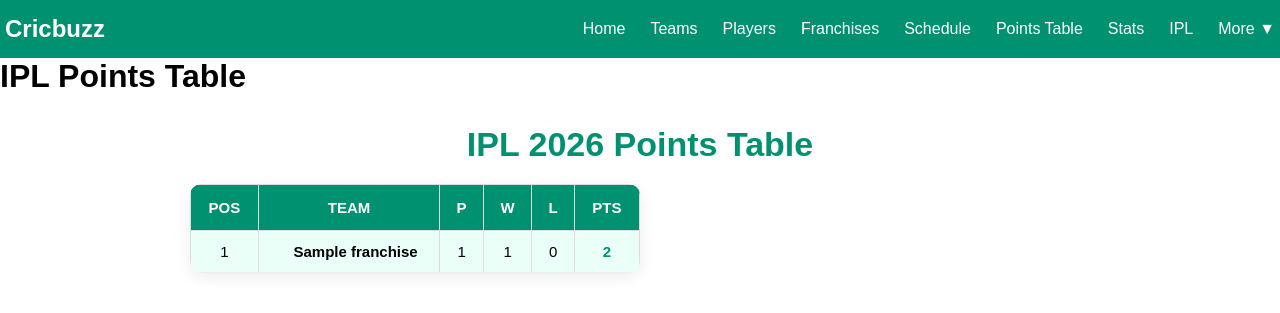
After one commit to praveen-aitipamula/cricbuzz, a Django app: page /matches/pointstable/ in a window 1280 px wide. The commit adds this page. Shown: the top 313 px of the page. Run offline with Django 5.2, Linux system fonts and the light colour scheme; tables that the repository leaves empty hold one stand-in row (values such as "Sample post").

Commit message:
points table implemented

```diff
--- a/franchises/models.py
+++ b/franchises/models.py
@@ -54,7 +54,7 @@
     class Meta:
         constraints = [
             models.UniqueConstraint(
-                fields=["player"],
+                fields=["match","player"],
                 name="unique_player_match_playing11"
             )
         ]
--- a/matches/urls.py
+++ b/matches/urls.py
@@ -1,11 +1,12 @@
 from django.urls import path
-from .views import ManageMatchView, MatchDetailView, MatchListView, MatchResultView
+from .views import ManageMatchView, MatchDetailView, MatchListView, MatchResultView,PointsTableView
 
 urlpatterns = [
     path("schedule/", MatchListView, name="match_list"),
     path("schedule/<int:pk>/", MatchDetailView, name="match_detail"),
     path("<int:pk>/manage", ManageMatchView, name="manage_match"),
     path("<int:pk>/result", MatchResultView, name="match_result"),
+    path("pointstable/",PointsTableView,name="points_table"),
 
 
 ]
--- a/matches/views.py
+++ b/matches/views.py
@@ -1,8 +1,11 @@
 from multiprocessing import context
 
 from django.shortcuts import redirect, render
-from .models import Match
+
+from franchises.views import franchise
+from .models import Match, Franchise
 from franchises.models import FranchisePlaying11,MatchPlaying11
+from django.db.models import Q
 
 def MatchListView(request):
     matches = Match.objects.all()
@@ -103,3 +106,40 @@
         "match": match,
     }
     return render(request, "match_result.html", context)
+
+
+def PointsTableView(request):
+    table =[]
+
+    franchises = Franchise.objects.all()
+
+
+
+    for franchise in franchises:
+        played = Match.objects.filter(status="Completed").filter(Q(team1=franchise)|Q(team2=franchise)).count()
+
+        won = Match.objects.filter(status="Completed",winner=franchise).count()
+
+        lost = played-won
+
+        points = int(won) * 2
+
+        table.append({
+            "team": franchise,
+            "played": played,
+            "won": won,
+            "lost": lost,
+            "points": points,
+        })
+        table = sorted(
+            table,
+            key=lambda x: x["points"],
+            reverse=True
+        )
+
+        context={
+            "table": table,
+        }
+
+
+    return render(request,"points_table.html",context)
--- a/static/css/style.css
+++ b/static/css/style.css
@@ -1002,3 +1002,68 @@
 .match-container{
     zoom: 85%;
 }
+.points-table-container{
+    max-width:900px;
+    margin:30px auto;
+}
+
+.points-title{
+    text-align:center;
+    color:#009270;
+    margin-bottom:20px;
+    font-size:34px;
+}
+
+.points-table{
+    width:50%;
+    border-collapse:collapse;
+    background:#fff;
+    border-radius:12px;
+    overflow:hidden;
+    box-shadow:0 4px 15px rgba(0,0,0,0.08);
+}
+
+.points-table thead{
+    background:#009270;
+    color:white;
+}
+
+.points-table th{
+    padding:14px;
+    font-size:15px;
+    text-transform:uppercase;
+}
+
+.points-table td{
+    padding:12px;
+    text-align:center;
+    border-bottom:1px solid #eee;
+    font-size:15px;
+}
+
+.points-table tbody tr:hover{
+    background:#f5fbf9;
+}
+
+.team-cell{
+    font-weight:700;
+    text-align:left;
+    padding-left:25px !important;
+}
+
+.points-cell{
+    font-weight:700;
+    color:#009270;
+}
+
+.points-table tbody tr:nth-child(1){
+    background:#e9fff8;
+}
+
+.points-table tbody tr:nth-child(2){
+    background:#f6fffc;
+}
+
+.points-table tbody tr:nth-child(3){
+    background:#fbfffe;
+}
--- a/templates/base.html
+++ b/templates/base.html
@@ -22,6 +22,11 @@
         <li><a href="/players/">Players</a></li>
         <li><a href="/franchises/">Franchises</a></li>
         <li><a href="/matches/schedule/">Schedule</a></li>
+       <li>
+            <a href="{% url 'points_table' %}">
+                Points Table
+            </a>
+        </li>
         <li><a href="#">Stats</a></li>
         <li><a href="#">IPL</a></li>
 
--- /dev/null
+++ b/templates/points_table.html
@@ -0,0 +1,55 @@
+{% extends "base.html" %}
+ {% block content  %}
+<h1>IPL Points Table</h1>
+
+<div class="points-table-container">
+
+    <h1 class="points-title">
+        IPL 2026 Points Table
+    </h1>
+
+    <table class="points-table">
+
+        <thead>
+            <tr>
+                <th>Pos</th>
+                <th>Team</th>
+                <th>P</th>
+                <th>W</th>
+                <th>L</th>
+                <th>Pts</th>
+            </tr>
+        </thead>
+
+        <tbody>
+
+            {% for row in table %}
+
+            <tr>
+
+                <td>{{ forloop.counter }}</td>
+
+                <td class="team-cell">
+                    {{ row.team.short_name }}
+                </td>
+
+                <td>{{ row.played }}</td>
+
+                <td>{{ row.won }}</td>
+
+                <td>{{ row.lost }}</td>
+
+                <td class="points-cell">
+                    {{ row.points }}
+                </td>
+
+            </tr>
+
+            {% endfor %}
+
+        </tbody>
+
+    </table>
+
+</div>
+{% endblock  %}
```
Also changed, not shown: franchises/migrations/0006_remove_matchplaying11_unique_player_match_playing11_and_more.py (added).
